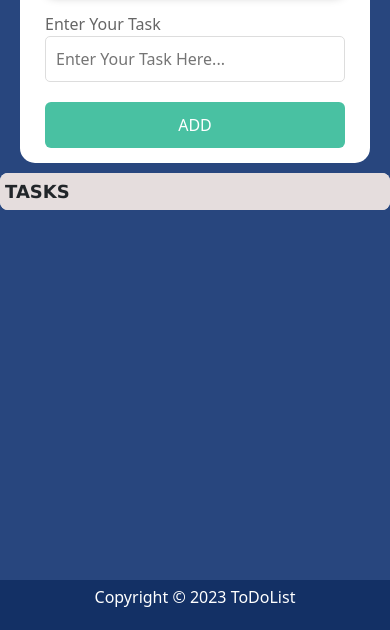
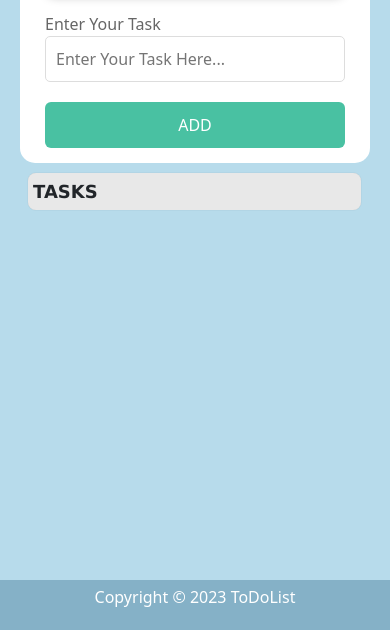
Before and after one commit to ImranNawar/ToDoList, a plain HTML site: page index.html in a window 390 px wide. Shown: the part 214-844 px from the top of the page. Drawn offline with nearby package versions, Linux system fonts and the light colour scheme.

Commit message:
media query

```diff
--- a/style.css
+++ b/style.css
@@ -6,7 +6,7 @@
 
 body {
   font-family: "Raleway", sans-serif;
-  background: #344a72;
+  background: #79bfde;
   color: #fff;
   line-height: 1.8;
 }
@@ -17,7 +17,7 @@ a {
 h1 {
   background-color: #f5f5f5;
   border-radius: 10px;
-  box-shadow: 0 0 10px rgba(113, 111, 111, 0.25);
+  box-shadow: 0 0 5px rgba(0, 0, 0, 0.25);
 }
 #container {
   margin: 30px auto;
@@ -64,7 +64,7 @@ h1 {
   margin-top: 20px;
 }
 .page {
-  background-color: #28467e;
+  background: #b7dbeb;
   margin-top: -30px;
   min-height: 100vh;
 }
@@ -88,14 +88,15 @@ h1 {
 
 /* Task list */
 .tasks {
-  background: rgb(242, 242, 243);
+  background: #fff;
   margin-top: 10px;
   margin-left: -20px;
   margin-right: -20px;
   border-radius: 8px;
 }
 .task {
-  background-color: rgb(229, 221, 221);
+  background-color: #e8e8e8;
+  box-shadow: 0 0 1px rgba(0, 0, 0, 0.25);
   font-size: large;
   font-family: Verdana, Geneva, Tahoma, sans-serif;
   font-weight: bolder;
@@ -114,7 +115,7 @@ h1 {
   border: none;
   margin: 5px;
   cursor: pointer;
-  box-shadow: 0 8px 16px 0 rgba(0, 0, 0, 0.2), 0 6px 20px 0 rgba(0, 0, 0, 0.19);
+  box-shadow: 0 0 10px rgba(0, 0, 0, 0.25);
 }
 
 .t-btn:hover {
@@ -134,7 +135,16 @@ footer {
   width: 100%;
   text-align: center;
   justify-content: center;
-  background: #133065;
+  background: #85b1c7;
   color: #fff;
   padding: 0.3rem;
 }
+
+/* Mobile Screen */
+
+@media only screen and (max-width: 400px) {
+  .tasks {
+    width: 95%;
+    margin-left: 8px;
+  }
+}
```
Also changed, not shown: 1 other file.
